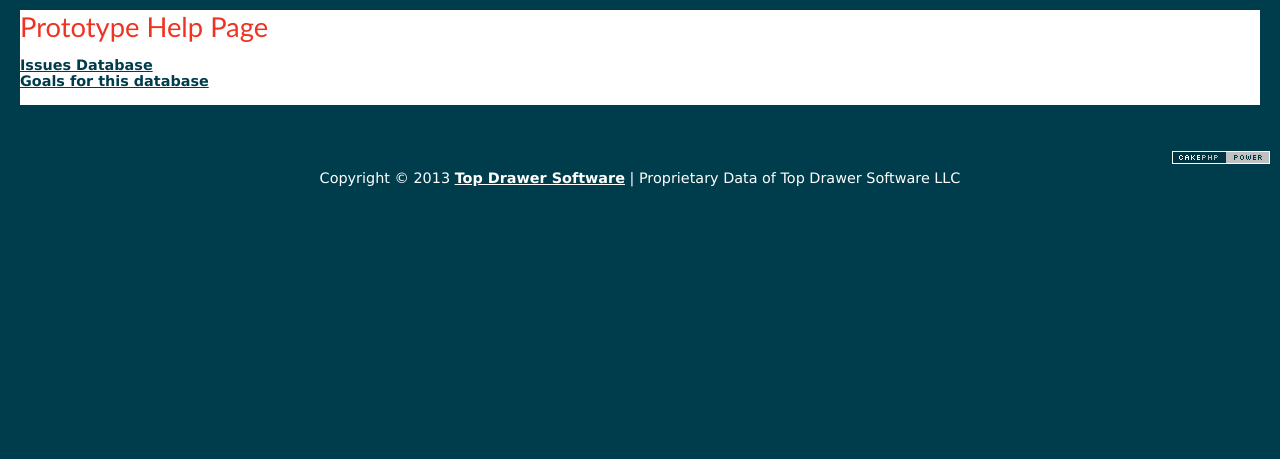
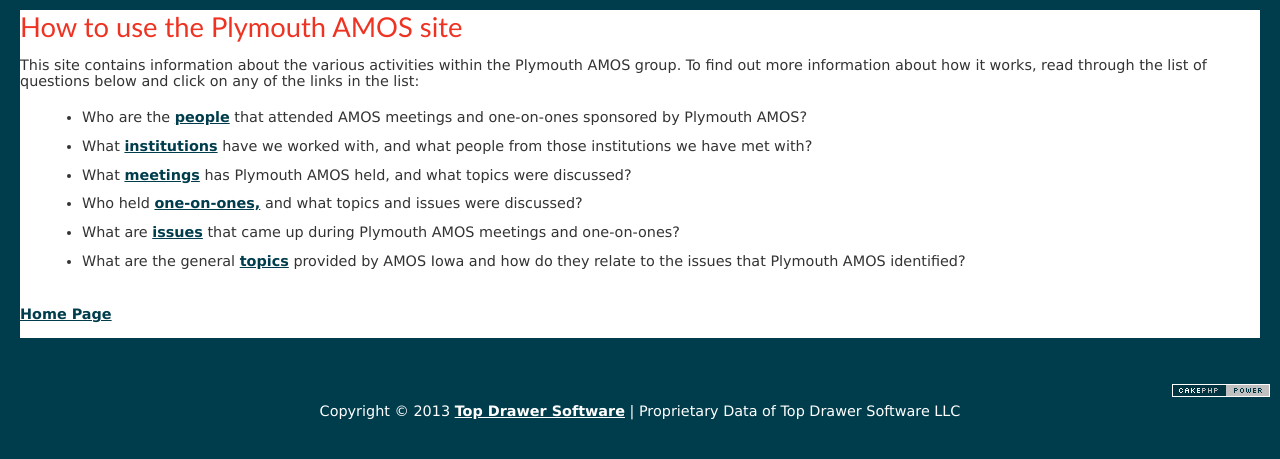
Before and after one commit to topdsoft/amos, a CakePHP app: the page made by app/View/Pages/help.ctp in a window 1280 px wide. Shown: the part 40-499 px from the top of the page. Run offline with PHP 8.4 and a stand-in for CakePHP, Linux system fonts and the light colour scheme; the template is opened without the code that fills it, so the values that code supplies are empty; some libraries are stand-ins or nearby versions.

Commit message:
ricks work

```diff
--- a/app/View/Pages/help.ctp
+++ b/app/View/Pages/help.ctp
@@ -1,9 +1,27 @@
 <div class="help">
 
-  <h2>Prototype Help Page</h2>
+  <h2>How to use the Plymouth AMOS site</h2>
 
-  <?php echo $this->Html->link(__('Issues Database'),array('controller'=>'issues')); ?><br>
-  <?php echo $this->Html->link(__('Goals for this database'),array('goals')); ?>
-  <br><br>
+	<p>This site contains information about the various activities within the Plymouth AMOS group. To find out
+	more information about how it works, read through the list of questions below and click on any of the links in the list:
+	<ul style="margin-left:50px;line-height:200%">
+	<li>Who are the <?php echo $this->Html->link(__('people'),array('controller'=>'attendees')); ?>
+	that attended AMOS meetings and one-on-ones sponsored by Plymouth AMOS?</li>
+	<li>What <?php echo $this->Html->link(__('institutions'),array('controller'=>'institutions')); ?>
+	have we worked with, and what people from those institutions we have met with?</li>
+	<li>What <?php echo $this->Html->link(__('meetings'),array('controller'=>'meetings')); ?>
+	 has Plymouth AMOS held, and what topics were discussed?</li>
+	<li>Who held <?php echo $this->Html->link(__('one-on-ones,'),array('controller'=>'oneonones')); ?>
+	 and what topics and issues were discussed?</li>
+	<li>What are <?php echo $this->Html->link(__('issues'),array('controller'=>'issues')); ?>
+	 that came up during Plymouth AMOS meetings and one-on-ones?</li>
+	<li>What are the general <?php echo $this->Html->link(__('topics'),array('controller'=>'topics')); ?>
+	 provided by AMOS Iowa and how do they relate to the issues that Plymouth AMOS identified?</li>
+	</ul>
+	</p>
+
+
+
+  <br><?php echo $this->Html->link(__('Home Page'),array('')); ?><br><br>
 
 </div>
```
Also changed, not shown: app/View/Pages/home.ctp (+4 -4 lines).
